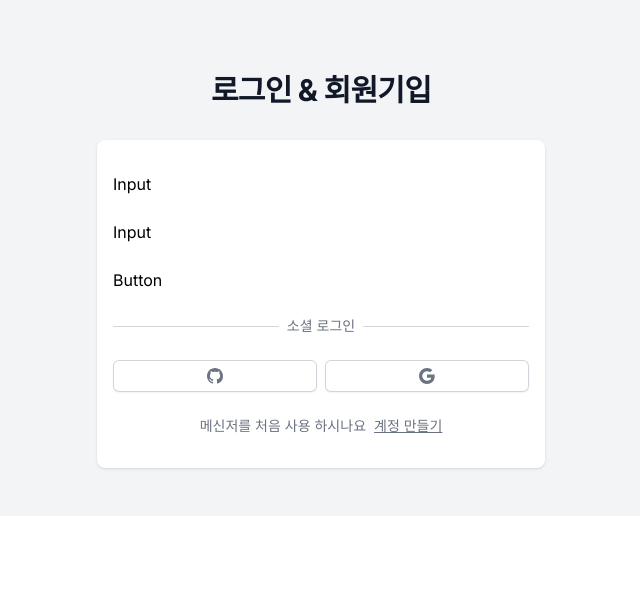
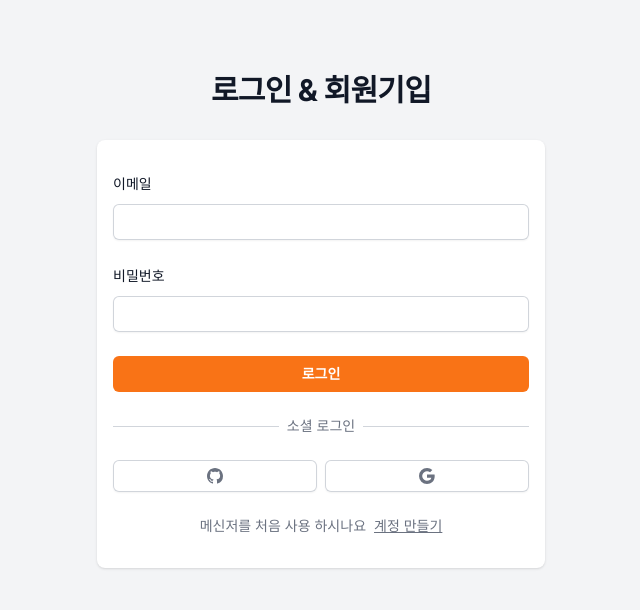
Before and after one commit to LeeCh0129/next-chat-app, a Next.js app: page / in a window 1280 px wide. Shown: the top 610 px of the page, without its empty margins (319-959 px from the left). Built offline with nearby package versions, Linux system fonts and the light colour scheme; no server answers.

Commit message:
Input, Button 생성

```diff
--- a/src/components/Button.tsx
+++ b/src/components/Button.tsx
@@ -1,7 +1,56 @@
 import React from "react";
+import clsx from "clsx";
 
-const Button = () => {
-  return <div>Button</div>;
+interface ButtonProps {
+  type?: "button" | "submit" | "reset" | undefined;
+  fullWidth?: boolean;
+  children?: React.ReactNode;
+  onClick?: () => void;
+  secondary?: boolean;
+  danger?: boolean;
+  disabled?: boolean;
+}
+
+const Button = ({
+  type = "button",
+  fullWidth,
+  children,
+  onClick,
+  secondary,
+  danger,
+  disabled,
+}: ButtonProps) => {
+  return (
+    <button
+      onClick={onClick}
+      type={type}
+      disabled={disabled}
+      className={clsx(
+        `
+            flex
+            justify-center
+            rounded-md
+            px-3
+            py-2
+            text-sm
+            font-semibold
+            focus-visible:outline
+            focus-visible:outline-2
+            focus-visible:outline-offset-2
+            `,
+        disabled && "opacity-50 cursor-default",
+        fullWidth && "w-full",
+        secondary ? "text-gray-900" : "text-white",
+        danger &&
+          "bg-rose-500 hover:bg-rose-600 focus-visible:outline-rose-600",
+        !secondary &&
+          !danger &&
+          "bg-orange-500 hover:bg-orange-600 focus-visible:outline-orange-600"
+      )}
+    >
+      {children}
+    </button>
+  );
 };
 
 export default Button;
--- a/src/components/inputs/Input.tsx
+++ b/src/components/inputs/Input.tsx
@@ -1,7 +1,74 @@
+"use client";
+
 import React from "react";
+import { FieldErrors, FieldValues, UseFormRegister } from "react-hook-form";
+import clsx from "clsx";
+interface InputProps {
+  label: string;
+  id: string;
+  type?: string;
+  required?: boolean;
+  register: UseFormRegister<FieldValues>;
+  errors: FieldErrors;
+  disabled?: boolean;
+}
 
-const Input = () => {
-  return <div>Input</div>;
+const Input = ({
+  label,
+  id,
+  register,
+  required,
+  errors,
+  type = "text",
+  disabled,
+}: InputProps) => {
+  return (
+    <div>
+      <label
+        htmlFor={id}
+        className={`
+        block
+        text-sm
+        font-medium
+        leading-6
+        text-gray-900
+        `}
+      >
+        {label}
+      </label>
+      <div className="mt-2">
+        <input
+          id={id}
+          type={type}
+          disabled={disabled}
+          {...register(id, { required })}
+          className={clsx(
+            `
+                form-input
+                block
+                w-full
+                rounded-md
+                border-0
+                py-1.5
+                text-gray-900
+                shadow-sm
+                ring-1
+                ring-inset
+                ring-gray-300
+                placeholder:text-gray-400
+                focus:ring-2
+                focus:ring-inset
+                focus:ring-orange-600
+                sm:text-sm
+                sm:leading-6
+                `,
+            errors[id] && "focus-ring-rose-500",
+            disabled && "opacity-50 cursor-default"
+          )}
+        />
+      </div>
+    </div>
+  );
 };
 
 export default Input;
```
